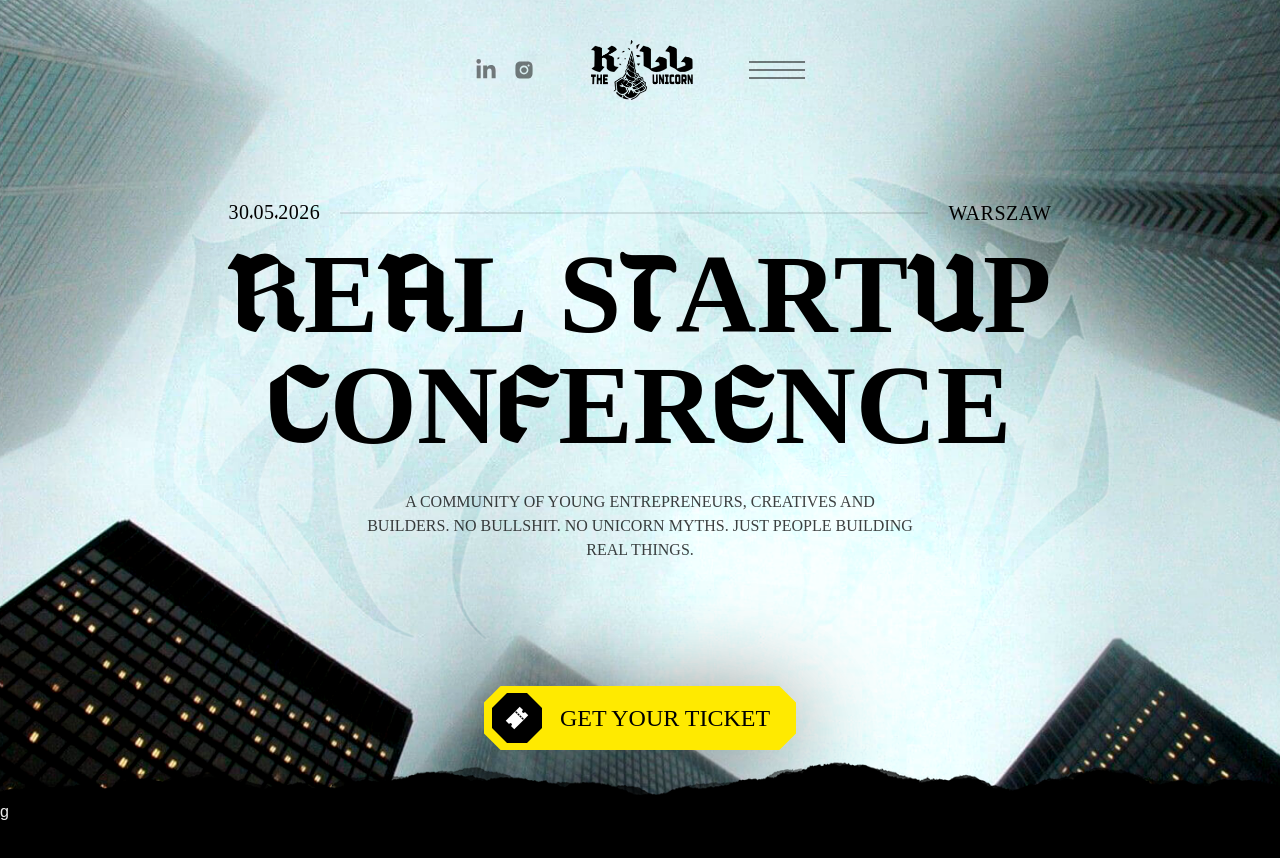
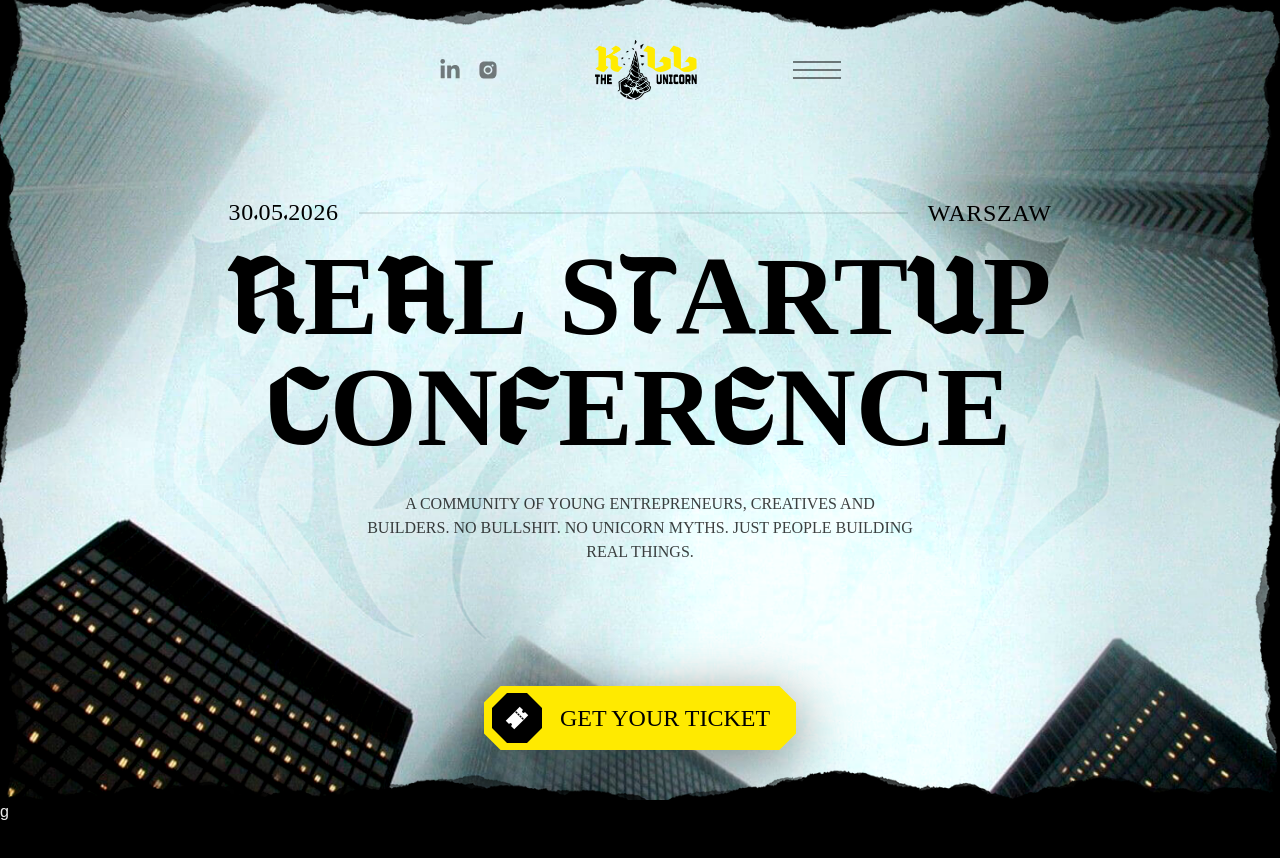
Before and after one commit to Artixxtm/killtheunicorn, a Next.js app: page / in a window 1280 px wide. Shown: the top 858 px of the page. Built offline with nearby package versions, Linux system fonts and the light colour scheme; a web font is replaced by a local one.

Commit message:
small changes

```diff
--- a/src/app/globals.css
+++ b/src/app/globals.css
@@ -55,14 +55,37 @@ body {
   );
 }
 
+.navBg {
+  -webkit-clip-path: polygon(
+    20.4px 0,
+    calc(100% - 20.4px) 0,
+    100% 20.4px,
+    100% calc(100% - 20.4px),
+    calc(100% - 20.4px) 100%,
+    20.4px 100%,
+    0 calc(100% - 20.4px),
+    0 20.4px
+  );
+  clip-path: polygon(
+    20.4px 0,
+    calc(100% - 20.4px) 0,
+    100% 20.4px,
+    100% calc(100% - 20.4px),
+    calc(100% - 20.4px) 100%,
+    20.4px 100%,
+    0 calc(100% - 20.4px),
+    0 20.4px
+  );
+}
+
 .floating-nav .navBg {
-  background: #fff;
+  background: #ffffff;
+  z-index: -1;
 }
 
 .floating-nav .navContainer {
-  filter: drop-shadow(0px -25px 40px rgba(0,0,0,0.3));
+  filter: drop-shadow(0px -25px 40px rgba(0, 0, 0, 0.3));
 }
-
 
 .customMix {
   mix-blend-mode: soft-light;
--- a/src/var2/components/Border.jsx
+++ b/src/var2/components/Border.jsx
@@ -4,14 +4,14 @@ import React from "react";
 const Border = () => {
   return (
     <div className="w-full h-screen absolute inset-0 pointer-events-none">
-      {/* <Image
+      <Image
         src="/border/left.png"
         alt="left side"
         sizes="100vw"
         width={0}
         height={0}
         loading="eager"
-        className="absolute h-full w-10 md:left-0 -left-2.5 top-0 object-cover"
+        className="absolute h-full w-10 -left-2 top-0 md:block hidden object-cover"
       />
       <Image
         src="/border/right.png"
@@ -20,7 +20,7 @@ const Border = () => {
         width={0}
         height={0}
         loading="eager"
-        className="absolute h-full w-10 md:right-0 -right-2.5 top-0 object-cover"
+        className="absolute h-full w-10 -right-2 top-0 md:block hidden object-cover"
       />
       <Image
         src="/border/top.png"
@@ -29,8 +29,8 @@ const Border = () => {
         width={0}
         height={0}
         loading="eager"
-        className="absolute h-10 w-full left-0 md:top-0 -top-2.5 object-cover"
-      /> */}
+        className="absolute h-10 w-full left-0 -top-2 object-cover"
+      />
       <Image
         src="/border/bottom.png"
         alt="under side"
@@ -38,7 +38,7 @@ const Border = () => {
         width={0}
         height={0}
         loading="eager"
-        className="absolute h-10 w-full left-0 md:bottom-0 -bottom-2.5 object-cover"
+        className="absolute h-10 w-full left-0 -bottom-2 object-cover"
       />
     </div>
   );
--- a/src/var2/components/GetButton/GetButton.jsx
+++ b/src/var2/components/GetButton/GetButton.jsx
@@ -6,7 +6,7 @@ import "./GetButton.css";
 
 const GetButton = () => {
   return (
-    <button className="xl:w-78 w-68 xl:h-16 h-14 fixed bottom-12.5 left-1/2 -translate-x-1/2 drop-shadow-[0_15px_50px_rgba(0,0,0,0.6)] z-10 ">
+    <button className="xl:w-78 w-68 xl:h-16 h-14 fixed md:bottom-12.5 bottom-8 left-1/2 -translate-x-1/2 drop-shadow-[0_15px_30px_rgba(0,0,0,0.5)] z-10 ">
       <div className="w-full h-full relative xl:customClipHexaWide customClipHexaMobile cursor-pointer group hover:-translate-y-1.5 transition-transform duration-250">
         <div className="w-full h-full absolute inset-0 bg-[#ffea00] group-hover:bg-[#ffffff] transition-colors duration-250" />
         <div className="w-full h-full flex items-center justify-between px-2 relative z-1">
--- a/src/var2/components/Menu.jsx
+++ b/src/var2/components/Menu.jsx
@@ -42,10 +42,10 @@ const Menu = () => {
       ref={navContainerRef}
       className="top-7.5 fixed left-1/2 -translate-x-1/2 h-20 w-fit z-10"
     >
-      <div className="h-full relative navContainer transition-all duration-350">
-        <div className="w-full h-full absolute inset-0 navBg bg-white/0 customClipHexaWide transition-all duration-350" />
+      <div className="h-full relative navContainer transition-all duration-350 isolate">
+        <div className="w-full h-full absolute inset-0 navBg bg-white/0 transition-all duration-250" />
 
-        <div className="inline-flex h-full md:px-10 px-6 py-2.5 relative items-center gap-14 justify-between">
+        <div className="inline-flex h-full md:px-10 px-6 py-2.5 relative items-center md:gap-24 gap-14 justify-between">
           <div className="flex items-center gap-4 w-fit h-auto text-black">
             <FaLinkedinIn
               size={22}
@@ -59,7 +59,7 @@ const Menu = () => {
 
           <div className="w-25.5 h-full">
             <Image
-              src={"/logo.png"}
+              src={"/logo-c.png"}
               width={102}
               height={60}
               alt="logo"
@@ -69,7 +69,7 @@ const Menu = () => {
             />
           </div>
 
-          <div className="md:w-14 w-10 h-4.5 shrink-0 flex flex-col justify-between items-center cursor-pointer hover:opacity-100 opacity-50 transition-opacity duration-250 group">
+          <div className="md:w-12 w-10 h-4.5 shrink-0 flex flex-col justify-between items-center cursor-pointer hover:opacity-100 opacity-50 transition-opacity duration-250 group">
             <div className="w-full h-0.5 bg-black group-hover:w-[60%] transition-all duration-250 ml-auto" />
             <div className="w-full h-0.5 bg-black" />
             <div className="w-full h-0.5 bg-black group-hover:w-[60%] transition-all duration-250 mr-auto" />
--- a/src/var2/sections/Header.jsx
+++ b/src/var2/sections/Header.jsx
@@ -19,7 +19,7 @@ const Header = () => {
 
       <div className="w-fit h-auto flex flex-col gap-2 items-start justify-start relative -top-5">
         <div className="w-fit h-auto flex flex-col items-center relative z-1">
-          <div className="w-full flex justify-between items-center gap-5 h-auto text-black x:text-3xl md:text-xl text-lg mb-4 tracking-wide">
+          <div className="w-full flex justify-between items-center gap-5 h-auto text-black xl:text-2xl md:text-xl text-lg mb-4 tracking-wide">
             <h3 className="font-secondary font-medium">
               30<span className="font-main">.</span>05
               <span className="font-main">.</span>2026
```
Also changed, not shown: public/logo-c.png (added).
